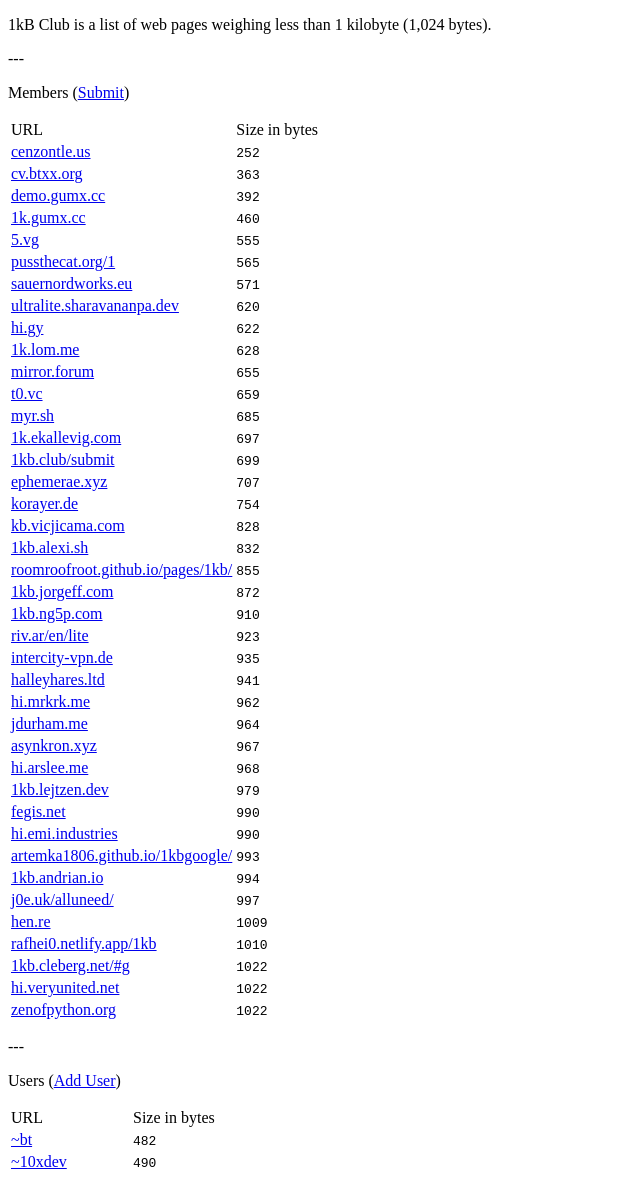
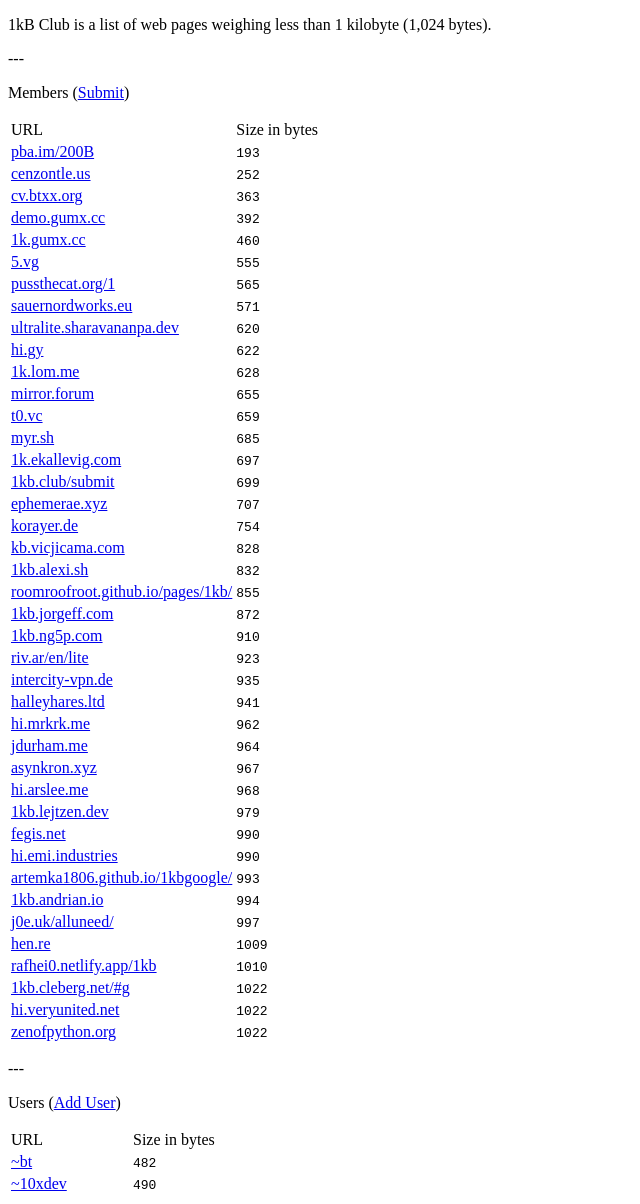
Before and after one commit to bradleytaunt/1kb.club, a Jekyll site: the page built from index.html, in a window 1280 px wide. Shown: the whole page, without its empty margins (0-640 px from the left). Built offline with Jekyll 4.4.1, drawn with Linux system fonts in a browser that asks for light colours; before the commit the page ends 1182 px from its top, so only the background shows below that.

Commit message:
add pba.im Under 200B version
Web Server Header 77B + HTML File 116B = 193B
Page Weight of debugbear is also 193B.

Domain root page is 666B at now, but since I'll be adding infos and photos later, I'm submitting 200B page.

```diff
--- a/_data/sites.yml
+++ b/_data/sites.yml
@@ -117,3 +117,6 @@
 
 - domain: zenofpython.org
   size: 1022
+
+- domain: pba.im/200B
+  size: 193
```
